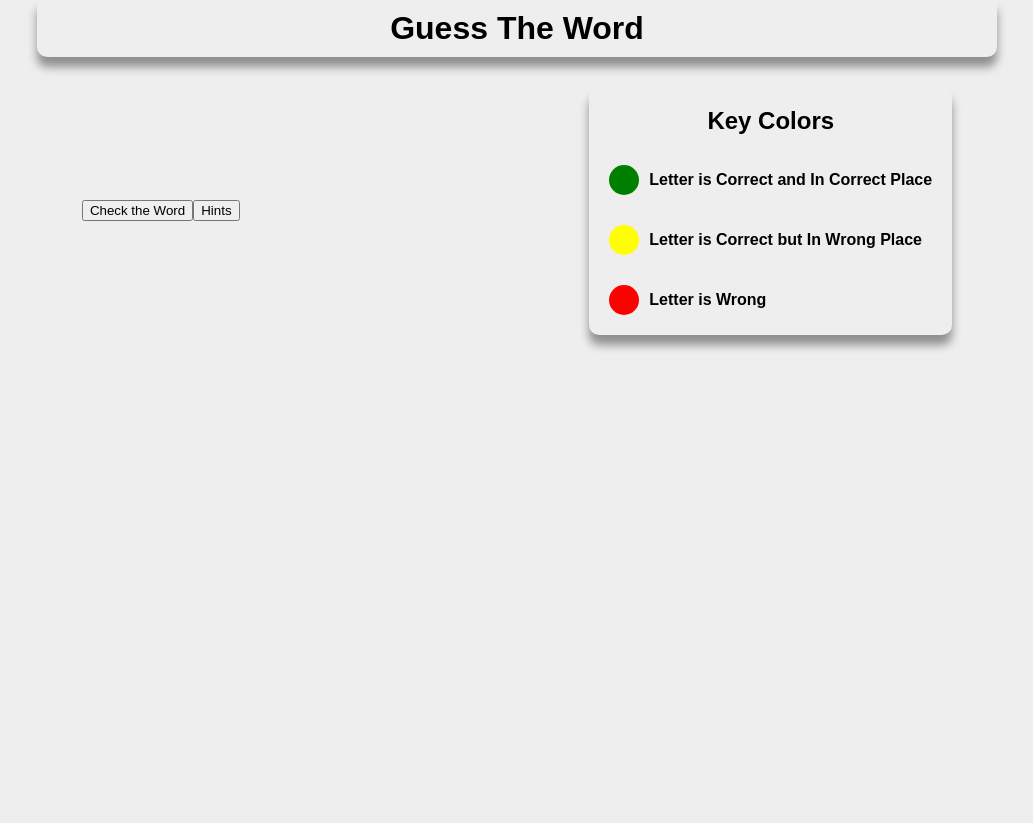
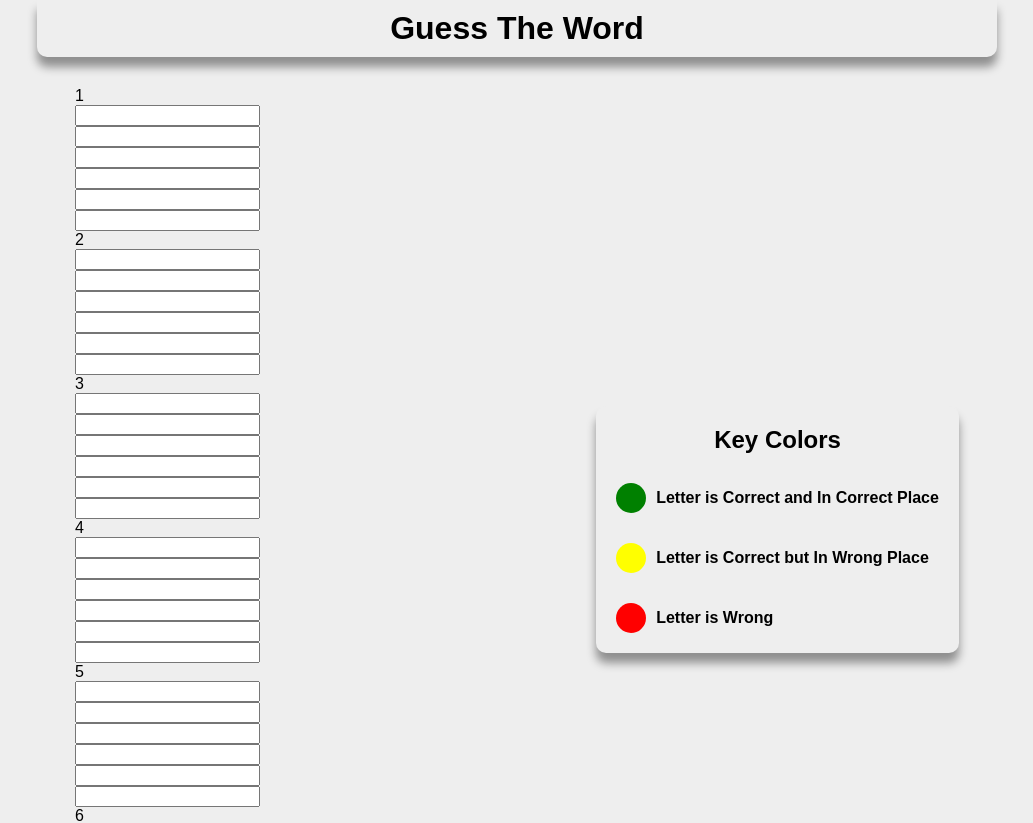
Before and after one commit to LailaMosbah/GuessTheWordGame, a React (Vite) app: page / in a window 1280 px wide. Shown: the top 823 px of the page, without its empty margins (123-1156 px from the left). Before the commit the page ends 800 px from the top, so only its background shows below. Built offline with nearby package versions, Linux system fonts and the light colour scheme.

Commit message:
adding inputs

```diff
--- /dev/null
+++ b/src/components/InputTry.jsx
@@ -0,0 +1,15 @@
+import React from "react";
+
+export default function InputTry() {
+  let numberOfLetters = 6;
+
+  return (
+    <div>
+      {Array.from({ length: numberOfLetters }).map((_, indexInput) => (
+        <div key={indexInput}>
+          <input type="text" maxLength={1} />
+        </div>
+      ))}
+    </div>
+  );
+}
--- a/src/components/Inputs.jsx
+++ b/src/components/Inputs.jsx
@@ -1,5 +1,18 @@
 import React from "react";
+import InputTry from "./InputTry";
 
 export default function Inputs() {
-  return <></>;
+  let numberOfTries = 6;
+  // let currentTry = 1;
+
+  return (
+    <>
+      {Array.from({ length: numberOfTries }).map((_, indexTry) => (
+        <div key={indexTry}>
+          <span>{indexTry + 1}</span>
+          <InputTry />
+        </div>
+      ))}
+    </>
+  );
 }
```
